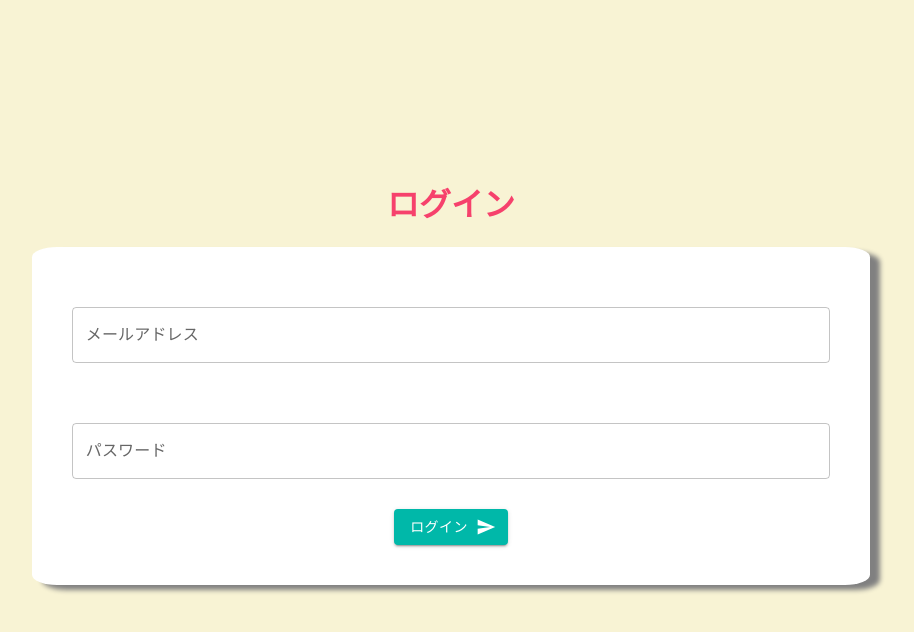
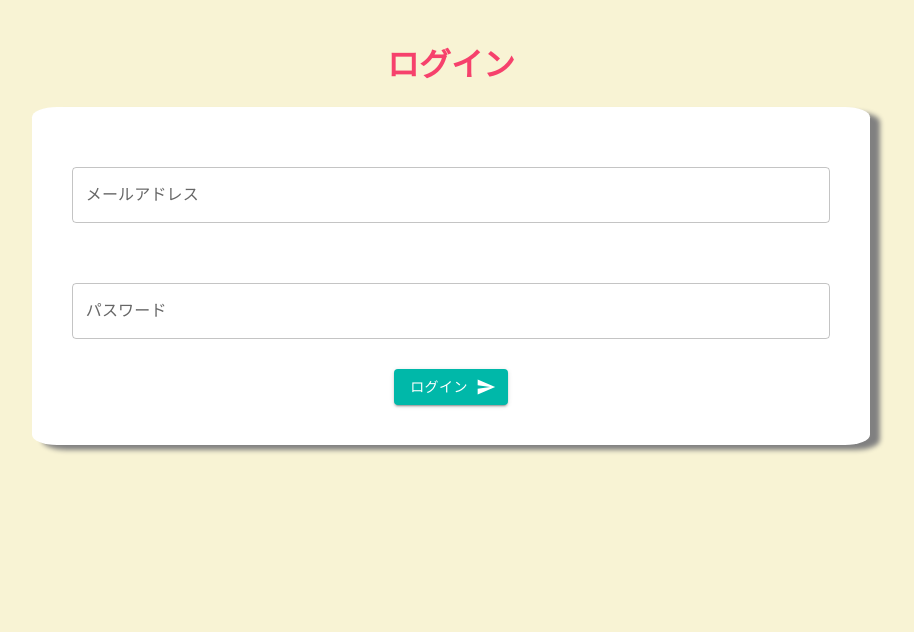
Before and after one commit to koda-momo/household-account-book, a Next.js app: page /auth/login/ in a window 1280 px wide. Shown: the top 632 px of the page, without its empty margins (189-1103 px from the left). Built offline with nearby package versions, Linux system fonts and the light colour scheme.

Commit message:
CSS調整

```diff
--- a/src/components/layout/Layout.tsx
+++ b/src/components/layout/Layout.tsx
@@ -32,11 +32,20 @@ export const Layout: FC<Props> = memo(({ children }) => {
     <>
       {isLogin ? (
         <>
-          {isHeader ? <Header /> : <_NoHeader />}
-          <_Main>{children}</_Main>
+          {isHeader ? (
+            <>
+              <Header />
+              <_Main>{children}</_Main>
+            </>
+          ) : (
+            <>
+              <_NoHeader />
+              {children}
+            </>
+          )}
         </>
       ) : (
-        <>ログインしていない</>
+        <></>
       )}
     </>
   );
@@ -51,6 +60,9 @@ const _Main = styled("main")(() => ({
   },
 }));
 
-const _NoHeader = styled("main")(() => ({
-  height: 50,
+const _NoHeader = styled("div")(() => ({
+  height: 10,
+  "@media screen and (max-width:600px)": {
+    height: 30,
+  },
 }));
```
